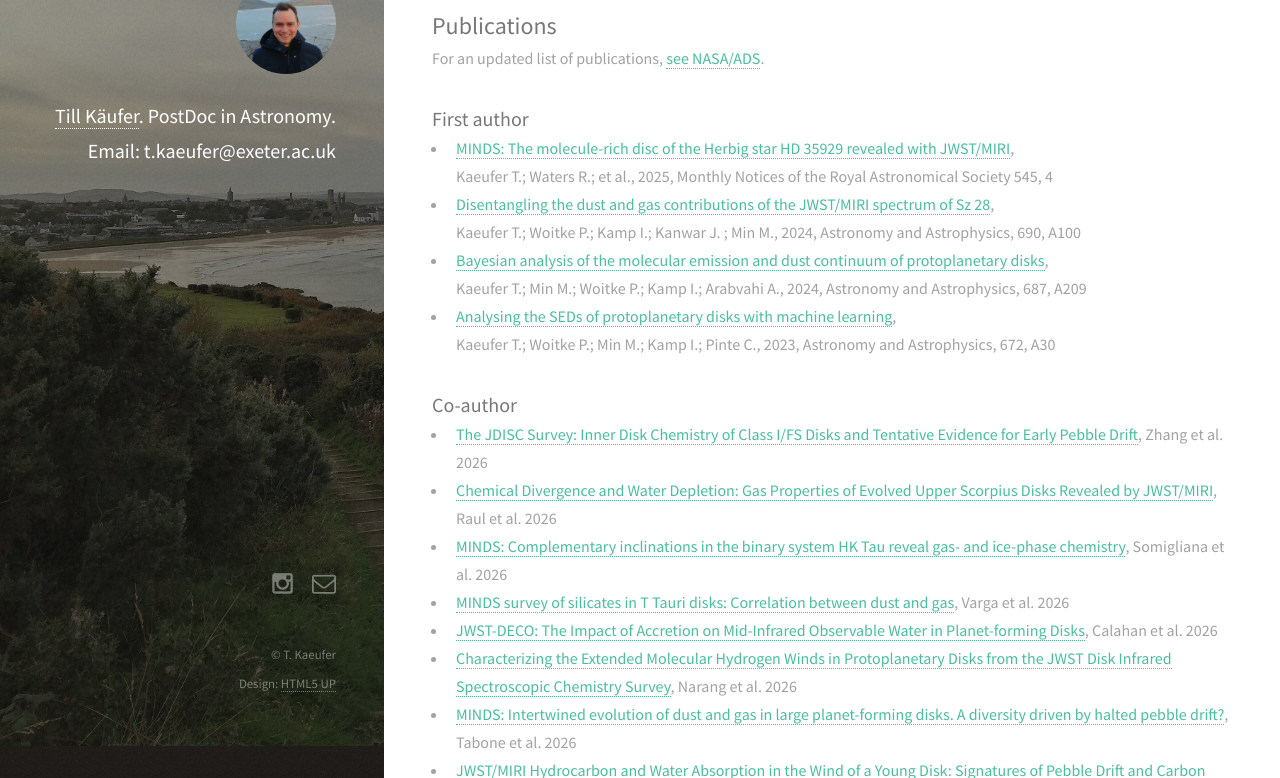
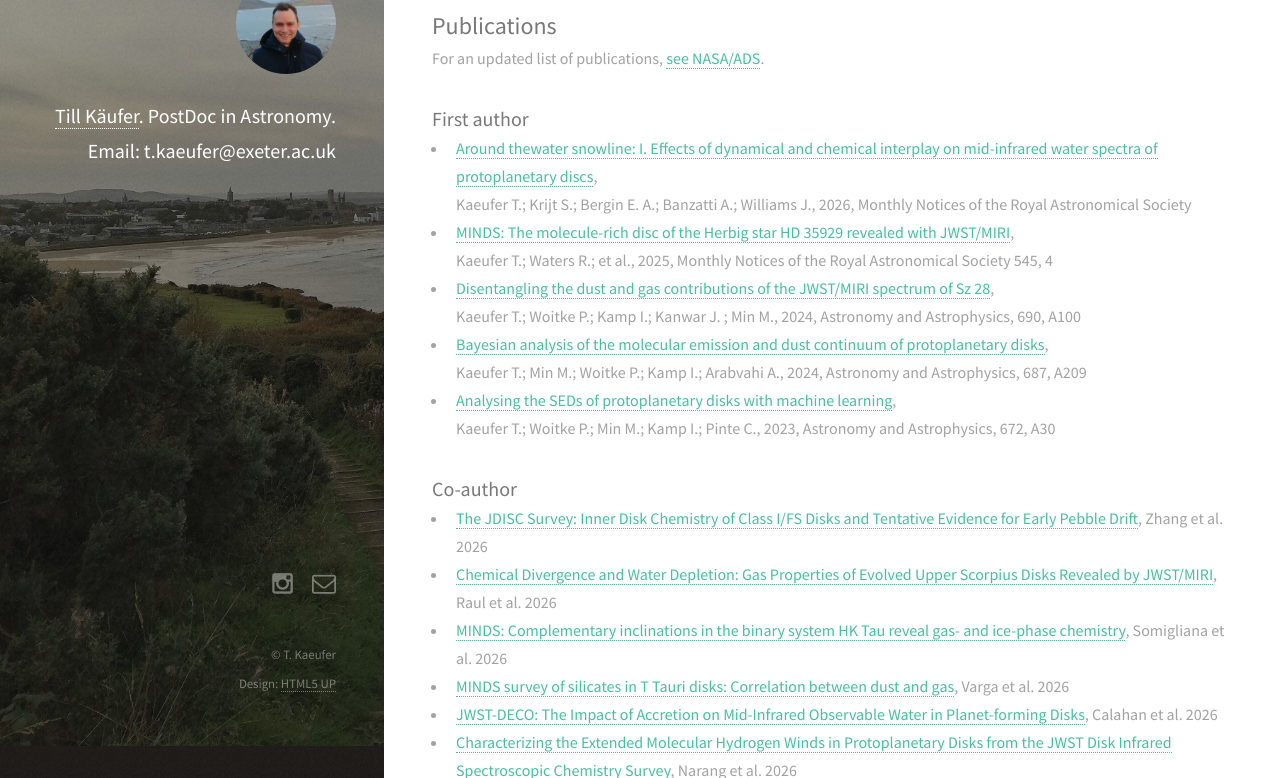
Before and after one commit to tillkaeufer/tillkaeufer.github.io, a Jekyll site: the page built from _posts/2020-10-06-publications.markdown, in a window 1280 px wide and 900 px high, scrolled down 646 px, cut to the strip 122-900 px from the top of the window. Built offline with Jekyll 4.4.1, drawn with Linux system fonts in a browser that asks for light colours; nearby versions of some CDN libraries.

Commit message:
add magpie

```diff
--- a/_posts/2020-10-06-publications.markdown
+++ b/_posts/2020-10-06-publications.markdown
@@ -11,6 +11,8 @@ For an updated list of publications, [see NASA/ADS](https://ui.adsabs.harvard.ed
 
 ### First author
 
++ [Around thewater snowline: I. Effects of dynamical and chemical interplay on mid-infrared water spectra of protoplanetary discs](https://arxiv.org/abs/2609.17016){:target="_blank"},
+Kaeufer T.; Krijt S.; Bergin E. A.; Banzatti A.; Williams J., 2026, Monthly Notices of the Royal Astronomical Society
 + [MINDS: The molecule-rich disc of the Herbig star HD 35929 revealed with JWST/MIRI](https://doi.org/10.1093/mnras/staf2056){:target="_blank"},
 Kaeufer T.; Waters R.; et al., 2025, Monthly Notices of the Royal Astronomical Society 545, 4
 + [Disentangling the dust and gas contributions of the JWST/MIRI spectrum of Sz 28](https://doi.org/10.1051/0004-6361/202450891){:target="_blank"},
```
